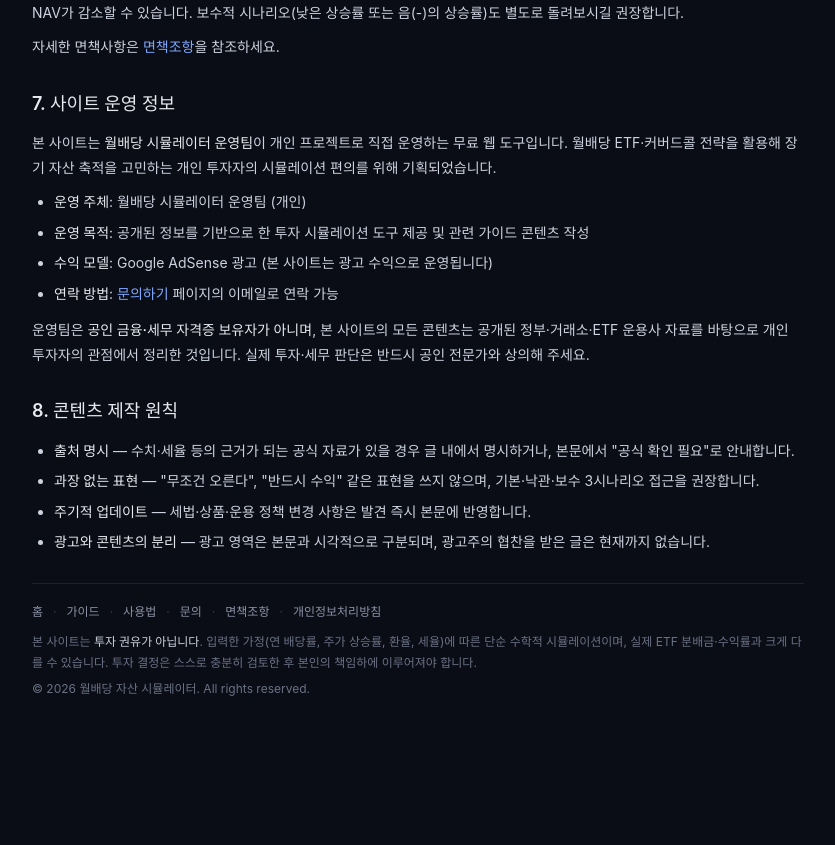
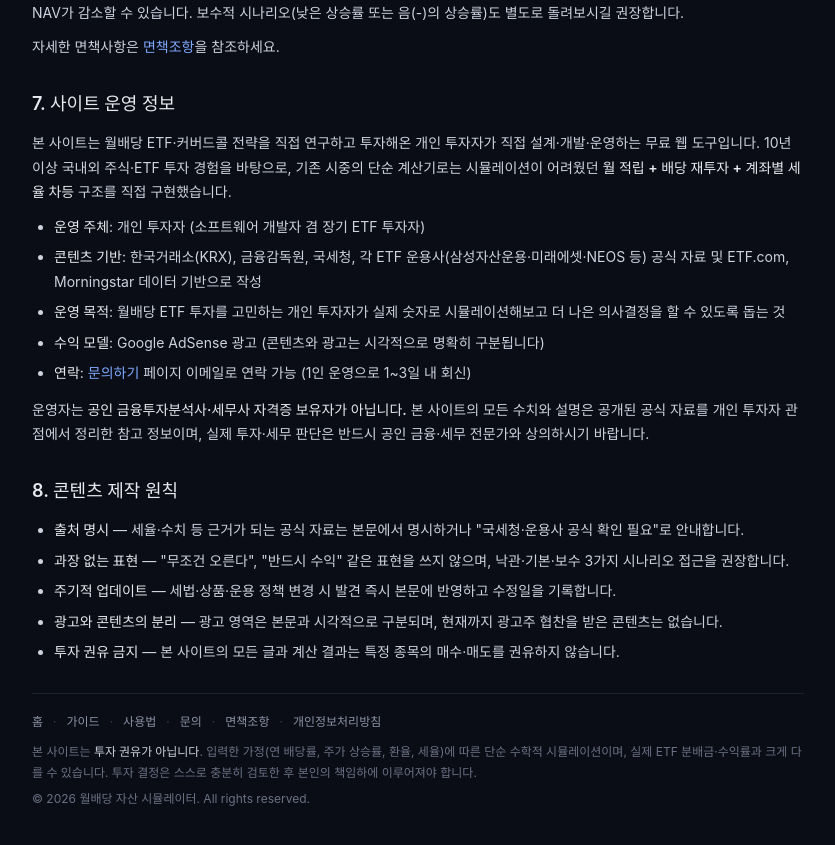
Before and after one commit to aamoos/stock, a React (Vite) app: page /about in a window 1280 px wide. Shown: the part 1960-2805 px from the top of the page, without its empty margins (222-1057 px from the left). Before the commit the page ends 2725 px from the top, so only its background shows below. Built offline with nearby package versions, Linux system fonts and the light colour scheme.

Commit message:
SEO: strengthen E-E-A-T signals in About page - add author background and content principles
Co-authored-by: Cursor <cursoragent@cursor.com>

```diff
--- a/src/pages/AboutPage.tsx
+++ b/src/pages/AboutPage.tsx
@@ -152,29 +152,34 @@ export function AboutPage() {
       <section>
         <h2>7. 사이트 운영 정보</h2>
         <p>
-          본 사이트는 <b>월배당 시뮬레이터 운영팀</b>이 개인 프로젝트로 직접 운영하는
-          무료 웹 도구입니다. 월배당 ETF·커버드콜 전략을 활용해 장기 자산 축적을 고민하는
-          개인 투자자의 시뮬레이션 편의를 위해 기획되었습니다.
+          본 사이트는 월배당 ETF·커버드콜 전략을 직접 연구하고 투자해온 개인 투자자가
+          직접 설계·개발·운영하는 무료 웹 도구입니다. 10년 이상 국내외 주식·ETF 투자 경험을
+          바탕으로, 기존 시중의 단순 계산기로는 시뮬레이션이 어려웠던 <b>월 적립 + 배당 재투자
+          + 계좌별 세율 차등</b> 구조를 직접 구현했습니다.
         </p>
         <ul>
           <li>
-            <b>운영 주체</b>: 월배당 시뮬레이터 운영팀 (개인)
+            <b>운영 주체</b>: 개인 투자자 (소프트웨어 개발자 겸 장기 ETF 투자자)
           </li>
           <li>
-            <b>운영 목적</b>: 공개된 정보를 기반으로 한 투자 시뮬레이션 도구 제공 및
-            관련 가이드 콘텐츠 작성
+            <b>콘텐츠 기반</b>: 한국거래소(KRX), 금융감독원, 국세청, 각 ETF 운용사(삼성자산운용·미래에셋·NEOS 등)
+            공식 자료 및 ETF.com, Morningstar 데이터 기반으로 작성
           </li>
           <li>
-            <b>수익 모델</b>: Google AdSense 광고 (본 사이트는 광고 수익으로 운영됩니다)
+            <b>운영 목적</b>: 월배당 ETF 투자를 고민하는 개인 투자자가 실제 숫자로 시뮬레이션해보고
+            더 나은 의사결정을 할 수 있도록 돕는 것
           </li>
           <li>
-            <b>연락 방법</b>: <a href="/contact">문의하기</a> 페이지의 이메일로 연락 가능
+            <b>수익 모델</b>: Google AdSense 광고 (콘텐츠와 광고는 시각적으로 명확히 구분됩니다)
+          </li>
+          <li>
+            <b>연락</b>: <a href="/contact">문의하기</a> 페이지 이메일로 연락 가능 (1인 운영으로 1~3일 내 회신)
           </li>
         </ul>
         <p>
-          운영팀은 <b>공인 금융·세무 자격증 보유자가 아니며</b>, 본 사이트의 모든 콘텐츠는
-          공개된 정부·거래소·ETF 운용사 자료를 바탕으로 개인 투자자의 관점에서 정리한 것입니다.
-          실제 투자·세무 판단은 반드시 공인 전문가와 상의해 주세요.
+          운영자는 <b>공인 금융투자분석사·세무사 자격증 보유자가 아닙니다.</b> 본 사이트의
+          모든 수치와 설명은 공개된 공식 자료를 개인 투자자 관점에서 정리한 참고 정보이며,
+          실제 투자·세무 판단은 반드시 공인 금융·세무 전문가와 상의하시기 바랍니다.
         </p>
       </section>
 
@@ -182,19 +187,24 @@ export function AboutPage() {
         <h2>8. 콘텐츠 제작 원칙</h2>
         <ul>
           <li>
-            <b>출처 명시</b> — 수치·세율 등의 근거가 되는 공식 자료가 있을 경우 글 내에서
-            명시하거나, 본문에서 "공식 확인 필요"로 안내합니다.
+            <b>출처 명시</b> — 세율·수치 등 근거가 되는 공식 자료는 본문에서 명시하거나
+            "국세청·운용사 공식 확인 필요"로 안내합니다.
           </li>
           <li>
             <b>과장 없는 표현</b> — "무조건 오른다", "반드시 수익" 같은 표현을 쓰지 않으며,
-            기본·낙관·보수 3시나리오 접근을 권장합니다.
+            낙관·기본·보수 3가지 시나리오 접근을 권장합니다.
           </li>
           <li>
-            <b>주기적 업데이트</b> — 세법·상품·운용 정책 변경 사항은 발견 즉시 본문에 반영합니다.
+            <b>주기적 업데이트</b> — 세법·상품·운용 정책 변경 시 발견 즉시 본문에 반영하고
+            수정일을 기록합니다.
           </li>
           <li>
-            <b>광고와 콘텐츠의 분리</b> — 광고 영역은 본문과 시각적으로 구분되며, 광고주의
-            협찬을 받은 글은 현재까지 없습니다.
+            <b>광고와 콘텐츠의 분리</b> — 광고 영역은 본문과 시각적으로 구분되며,
+            현재까지 광고주 협찬을 받은 콘텐츠는 없습니다.
+          </li>
+          <li>
+            <b>투자 권유 금지</b> — 본 사이트의 모든 글과 계산 결과는 특정 종목의
+            매수·매도를 권유하지 않습니다.
           </li>
         </ul>
       </section>
```
